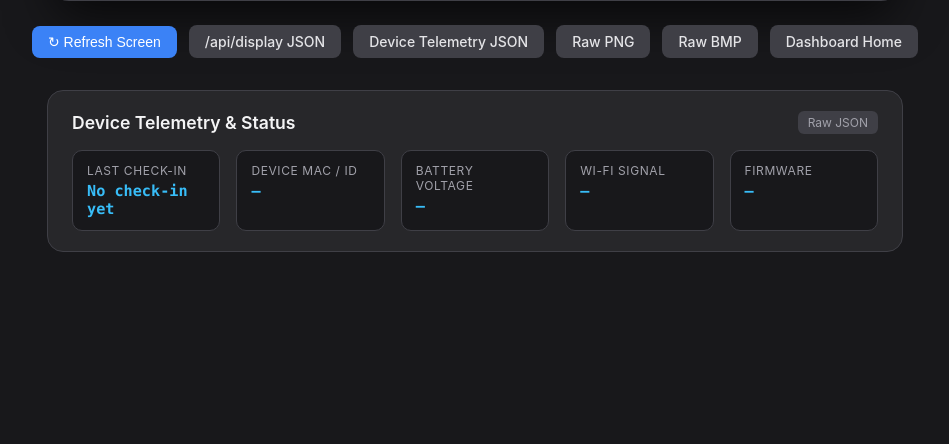
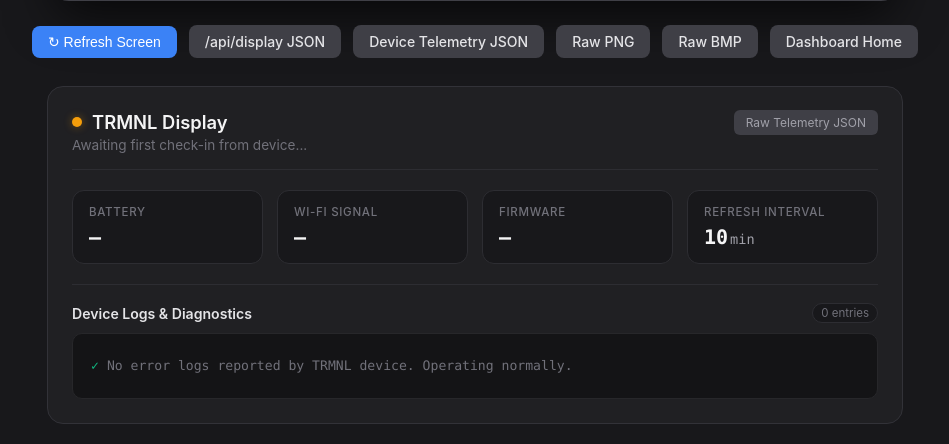
Before and after one commit to nilgradisnik/enphase-dashboard, a Flask app: page /trmnl in a window 1280 px wide. Shown: the part 631-1075 px from the top of the page, without its empty margins (165-1114 px from the left). Before the commit the page ends 883 px from the top, so only its background shows below. Run offline with Flask 3, Linux system fonts and the light colour scheme.

Commit message:
Redesign TRMNL telemetry card with compact timestamp, MAC pill, and logs console

```diff
--- a/app.py
+++ b/app.py
@@ -253,8 +253,12 @@
 
 @app.route('/trmnl', methods=['GET'])
 def trmnl_preview_page():
+    config = load_config()
+    trmnl_cfg = config.get('trmnl', {})
+    refresh_rate_sec = int(trmnl_cfg.get('refresh_rate_seconds', 600))
+    refresh_rate_min = max(1, refresh_rate_sec // 60)
     telemetry = load_trmnl_telemetry()
-    return render_template('trmnl.html', telemetry=telemetry)
+    return render_template('trmnl.html', telemetry=telemetry, refresh_rate_min=refresh_rate_min)
 
 
 
--- a/static/trmnl.css
+++ b/static/trmnl.css
@@ -90,35 +90,87 @@
 }
 
 .telemetry-card {
-    margin-top: 32px;
+    margin-top: 28px;
     width: 856px;
     max-width: 100%;
-    background: #27272a;
-    border: 1px solid #3f3f46;
+    background: #202023;
+    border: 1px solid #323238;
     border-radius: 16px;
-    padding: 20px 24px;
+    padding: 24px;
     box-sizing: border-box;
+    display: flex;
+    flex-direction: column;
+    gap: 20px;
 }
 
-.telemetry-header {
+.telemetry-top {
     display: flex;
     justify-content: space-between;
-    align-items: center;
-    margin-bottom: 16px;
+    align-items: flex-start;
+    flex-wrap: wrap;
+    gap: 12px;
+    padding-bottom: 16px;
+    border-bottom: 1px solid #2d2d32;
 }
 
-.telemetry-header h2 {
-    font-size: 1.1rem;
+.device-title-row {
+    display: flex;
+    align-items: center;
+    gap: 10px;
+    flex-wrap: wrap;
+}
+
+.status-dot {
+    width: 10px;
+    height: 10px;
+    border-radius: 50%;
+    display: inline-block;
+}
+
+.status-dot.online {
+    background: #10b981;
+    box-shadow: 0 0 8px rgba(16, 185, 129, 0.4);
+}
+
+.status-dot.waiting {
+    background: #f59e0b;
+    box-shadow: 0 0 8px rgba(245, 158, 11, 0.4);
+}
+
+.device-title {
+    font-size: 1.15rem;
     font-weight: 600;
+    color: #f4f4f5;
     margin: 0;
-    color: #f4f4f5;
+}
+
+.mac-pill {
+    background: #18181b;
+    border: 1px solid #3f3f46;
+    color: #a1a1aa;
+    font-family: ui-monospace, SFMono-Regular, Menlo, Monaco, Consolas, monospace;
+    font-size: 0.75rem;
+    padding: 3px 8px;
+    border-radius: 6px;
+    letter-spacing: 0.04em;
+    word-break: break-all;
+}
+
+.device-subtext {
+    margin-top: 4px;
+    font-size: 0.85rem;
+    color: #71717a;
+}
+
+.device-subtext strong {
+    color: #e4e4e7;
 }
 
 .btn-sm {
     background: #3f3f46;
     color: #a1a1aa;
     font-size: 0.75rem;
-    padding: 4px 10px;
+    padding: 5px 12px;
     border-radius: 6px;
     text-decoration: none;
     transition: all 0.15s ease;
@@ -129,74 +181,166 @@
     color: #ffffff;
 }
 
-.telemetry-grid {
+.telemetry-stats {
     display: grid;
-    grid-template-columns: repeat(auto-fit, minmax(140px, 1fr));
-    gap: 16px;
+    grid-template-columns: repeat(4, 1fr);
+    gap: 14px;
 }
 
-.telemetry-item {
+@media (max-width: 768px) {
+    .telemetry-stats {
+        grid-template-columns: repeat(2, 1fr);
+    }
+}
+
+.stat-tile {
     background: #18181b;
-    border: 1px solid #3f3f46;
-    border-radius: 10px;
-    padding: 12px 14px;
+    border: 1px solid #2d2d32;
+    border-radius: 12px;
+    padding: 14px 16px;
     display: flex;
     flex-direction: column;
-    gap: 4px;
+    gap: 6px;
 }
 
-.telemetry-label {
-    font-size: 0.75rem;
-    color: #a1a1aa;
+.stat-label {
+    font-size: 0.72rem;
+    color: #71717a;
     text-transform: uppercase;
-    letter-spacing: 0.05em;
+    letter-spacing: 0.06em;
+    font-weight: 500;
 }
 
-.telemetry-value {
-    font-size: 0.95rem;
+.stat-content {
+    display: flex;
+    align-items: baseline;
+    justify-content: space-between;
+    gap: 6px;
+}
+
+.stat-main {
+    font-size: 1.25rem;
     font-weight: 600;
-    color: #38bdf8;
+    color: #f4f4f5;
     font-family: ui-monospace, SFMono-Regular, Menlo, Monaco, Consolas, monospace;
 }
 
-.telemetry-logs {
-    margin-top: 20px;
-    border-top: 1px solid #3f3f46;
-    padding-top: 16px;
+.stat-unit {
+    font-size: 0.85rem;
+    font-weight: 400;
+    color: #a1a1aa;
+    margin-left: 2px;
 }
 
-.telemetry-logs h3 {
-    font-size: 0.875rem;
-    color: #e4e4e7;
-    margin: 0 0 10px 0;
+.badge {
+    font-size: 0.7rem;
+    font-weight: 500;
+    padding: 2px 7px;
+    border-radius: 5px;
+    text-transform: uppercase;
+    letter-spacing: 0.03em;
 }
 
-.logs-container {
+.badge-green {
+    background: rgba(16, 185, 129, 0.15);
+    color: #34d399;
+    border: 1px solid rgba(16, 185, 129, 0.25);
+}
+
+.badge-amber {
+    background: rgba(245, 158, 11, 0.15);
+    color: #fbbf24;
+    border: 1px solid rgba(245, 158, 11, 0.25);
+}
+
+.badge-blue {
+    background: rgba(59, 130, 246, 0.15);
+    color: #60a5fa;
+    border: 1px solid rgba(59, 130, 246, 0.25);
+}
+
+.badge-gray {
+    background: #27272a;
+    color: #a1a1aa;
+    border: 1px solid #3f3f46;
+}
+
+.telemetry-logs-section {
+    border-top: 1px solid #2d2d32;
+    padding-top: 18px;
+    display: flex;
+    flex-direction: column;
+    gap: 10px;
+}
+
+.logs-header {
+    display: flex;
+    justify-content: space-between;
+    align-items: center;
+}
+
+.logs-title {
+    font-size: 0.88rem;
+    font-weight: 600;
+    color: #e4e4e7;
+    margin: 0;
+    display: flex;
+    align-items: center;
+    gap: 8px;
+}
+
+.logs-count {
+    font-size: 0.72rem;
+    color: #71717a;
     background: #18181b;
-    border-radius: 8px;
-    padding: 12px;
-    max-height: 180px;
+    border: 1px solid #2d2d32;
+    padding: 2px 8px;
+    border-radius: 999px;
+}
+
+.logs-console {
+    background: #141416;
+    border: 1px solid #27272a;
+    border-radius: 10px;
+    padding: 14px;
+    max-height: 200px;
     overflow-y: auto;
     font-family: ui-monospace, SFMono-Regular, Menlo, Monaco, Consolas, monospace;
     font-size: 0.8rem;
+    line-height: 1.5;
 }
 
-.log-entry {
+.log-line {
     display: flex;
     gap: 12px;
     padding: 4px 0;
-    border-bottom: 1px solid #27272a;
+    border-bottom: 1px solid #1c1c1f;
 }
 
-.log-entry:last-child {
+.log-line:last-child {
     border-bottom: none;
 }
 
-.log-time {
-    color: #71717a;
-    white-space: nowrap;
+.log-timestamp {
+    color: #52525b;
+    flex-shrink: 0;
 }
 
-.log-msg {
-    color: #fbbf24;
+.log-content {
+    color: #fcd34d;
+    word-break: break-all;
 }
+
+.logs-empty {
+    display: flex;
+    align-items: center;
+    gap: 8px;
+    color: #71717a;
+    font-size: 0.82rem;
+    padding: 8px 4px;
+}
+
+.logs-empty-check {
+    color: #10b981;
+    font-weight: bold;
+}
--- a/templates/trmnl.html
+++ b/templates/trmnl.html
@@ -26,46 +26,85 @@
     </div>
 
     <div class="telemetry-card">
-        <div class="telemetry-header">
-            <h2>Device Telemetry & Status</h2>
-            <a class="btn-sm" href="{{ url_for('trmnl_status_api') }}" target="_blank">Raw JSON</a>
-        </div>
-        <div class="telemetry-grid">
-            <div class="telemetry-item">
-                <span class="telemetry-label">Last Check-in</span>
-                <span class="telemetry-value">{{ telemetry.last_seen or 'No check-in yet' }}</span>
+        <div class="telemetry-top">
+            <div class="device-info">
+                <div class="device-title-row">
+                    <span class="status-dot {% if telemetry.last_seen %}online{% else %}waiting{% endif %}"></span>
+                    <h2 class="device-title">TRMNL Display</h2>
+                    {% if telemetry.mac_id %}
+                    <span class="mac-pill" title="Device MAC ID">{{ telemetry.mac_id }}</span>
+                    {% endif %}
+                </div>
+                <div class="device-subtext">
+                    {% if telemetry.last_seen %}
+                    Last check-in: <strong>{{ telemetry.last_seen }}</strong>
+                    {% else %}
+                    <span class="text-muted">Awaiting first check-in from device...</span>
+                    {% endif %}
+                </div>
             </div>
-            <div class="telemetry-item">
-                <span class="telemetry-label">Device MAC / ID</span>
-                <span class="telemetry-value">{{ telemetry.mac_id or '—' }}</span>
-            </div>
-            <div class="telemetry-item">
-                <span class="telemetry-label">Battery Voltage</span>
-                <span class="telemetry-value">{% if telemetry.battery_voltage %}{{ telemetry.battery_voltage }}V{% else %}—{% endif %}</span>
-            </div>
-            <div class="telemetry-item">
-                <span class="telemetry-label">Wi-Fi Signal</span>
-                <span class="telemetry-value">{% if telemetry.rssi %}{{ telemetry.rssi }} dBm{% else %}—{% endif %}</span>
-            </div>
-            <div class="telemetry-item">
-                <span class="telemetry-label">Firmware</span>
-                <span class="telemetry-value">{{ telemetry.fw_version or '—' }}</span>
+            <div class="telemetry-actions">
+                <a class="btn-sm" href="{{ url_for('trmnl_status_api') }}" target="_blank">Raw Telemetry JSON</a>
             </div>
         </div>
 
-        {% if telemetry.logs and telemetry.logs|length > 0 %}
-        <div class="telemetry-logs">
-            <h3>Recent Device Logs</h3>
-            <div class="logs-container">
-                {% for log in telemetry.logs %}
-                <div class="log-entry">
-                    <span class="log-time">{{ log.timestamp }}</span>
-                    <span class="log-msg">{{ log.message }}</span>
+        <div class="telemetry-stats">
+            <div class="stat-tile">
+                <span class="stat-label">Battery</span>
+                <div class="stat-content">
+                    <span class="stat-main">{% if telemetry.get('battery_voltage') %}{{ telemetry.battery_voltage }}<span class="stat-unit">V</span>{% else %}—{% endif %}</span>
+                    {% if telemetry.get('battery_pct') is not none %}
+                    <span class="badge {% if telemetry.battery_pct > 20 %}badge-green{% else %}badge-amber{% endif %}">{{ telemetry.battery_pct }}%</span>
+                    {% endif %}
                 </div>
-                {% endfor %}
+            </div>
+
+            <div class="stat-tile">
+                <span class="stat-label">Wi-Fi Signal</span>
+                <div class="stat-content">
+                    <span class="stat-main">{% if telemetry.get('rssi') %}{{ telemetry.rssi }}<span class="stat-unit">dBm</span>{% else %}—{% endif %}</span>
+                    {% if telemetry.get('wifi_quality') %}
+                    <span class="badge badge-blue">{{ telemetry.wifi_quality }}</span>
+                    {% endif %}
+                </div>
+            </div>
+
+            <div class="stat-tile">
+                <span class="stat-label">Firmware</span>
+                <div class="stat-content">
+                    <span class="stat-main">{% if telemetry.get('fw_version') %}v{{ telemetry.fw_version.lstrip('v') }}{% else %}—{% endif %}</span>
+                </div>
+            </div>
+
+            <div class="stat-tile">
+                <span class="stat-label">Refresh Interval</span>
+                <div class="stat-content">
+                    <span class="stat-main">{{ refresh_rate_min }}<span class="stat-unit">min</span></span>
+                </div>
             </div>
         </div>
-        {% endif %}
+
+        <div class="telemetry-logs-section">
+            <div class="logs-header">
+                <h3 class="logs-title">Device Logs & Diagnostics</h3>
+                <span class="logs-count">{% if telemetry.logs %}{{ telemetry.logs|length }} entries{% else %}0 entries{% endif %}</span>
+            </div>
+            <div class="logs-console">
+                {% if telemetry.logs and telemetry.logs|length > 0 %}
+                    {% for log in telemetry.logs %}
+                    <div class="log-line">
+                        <span class="log-timestamp">[{{ log.timestamp }}]</span>
+                        <span class="log-content">{{ log.message }}</span>
+                    </div>
+                    {% endfor %}
+                {% else %}
+                    <div class="logs-empty">
+                        <span class="logs-empty-check">✓</span>
+                        <span>No error logs reported by TRMNL device. Operating normally.</span>
+                    </div>
+                {% endif %}
+            </div>
+        </div>
     </div>
 
     <script>
```
Also changed, not shown: trmnl_service.py (+32 -6 lines).
